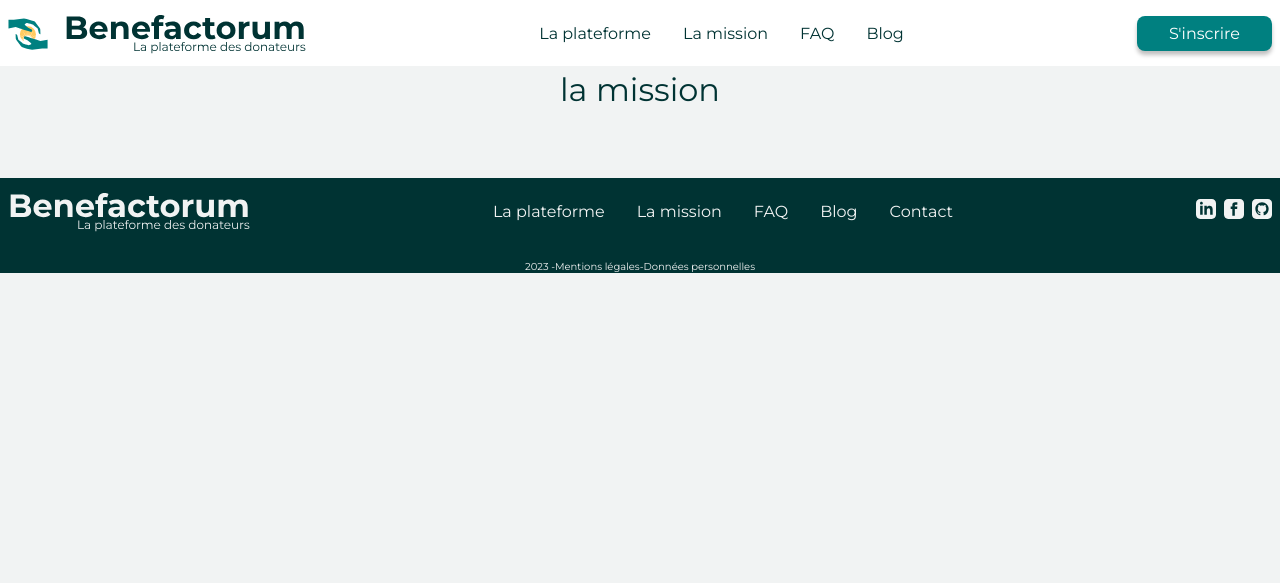
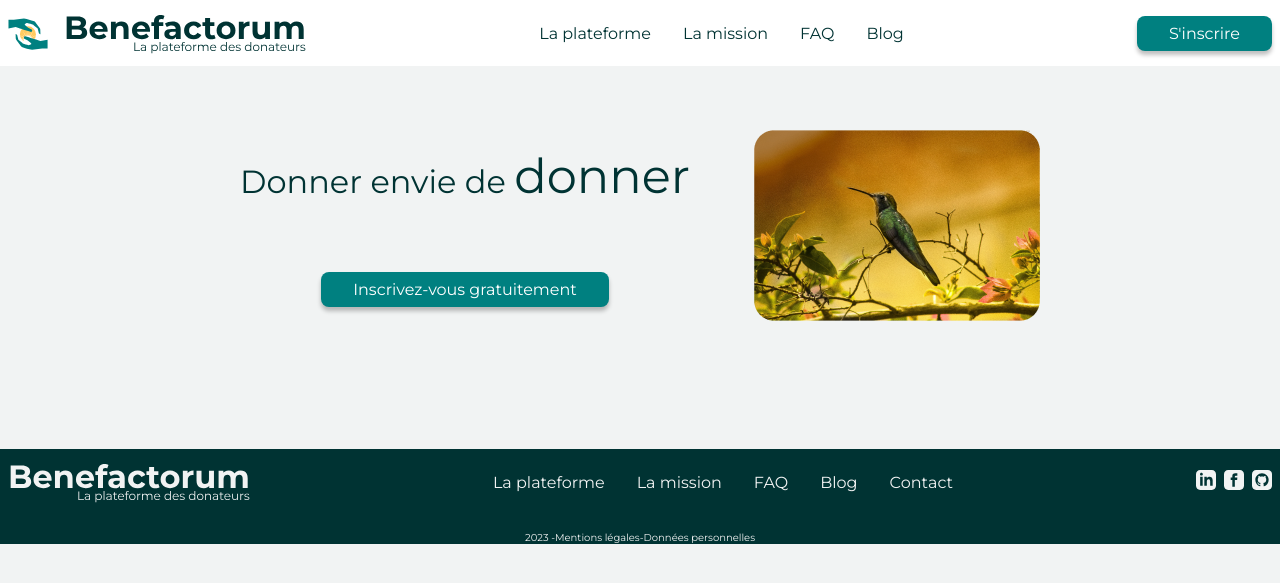
Before and after one commit to mpressen/benefactorum-docs, a Jekyll site: the page built from la-mission.html, in a window 1280 px wide. Shown: the top 583 px of the page. Built offline with Jekyll 4.4.1, drawn with Linux system fonts in a browser that asks for light colours.

Commit message:
mission: hero sectio n

```diff
--- a/la-mission.html
+++ b/la-mission.html
@@ -2,4 +2,17 @@
   title: Benefactorum | mission
 ---
 
-<h1>{{ 'la mission' | downcase }}</h1>
+<section class="hero">
+  <div class="container">
+    <div class="text-section">
+      <h1>
+        Donner envie de
+        <span class="xxxl">donner</span>
+      </h1>
+      <a href="#signup" class="button">
+        Inscrivez-vous gratuitement
+      </a>
+    </div>
+    <img src="./assets/images/hero_pics/pexels-adversy-alonso-731706 1.png" alt="colibri">
+  </div>
+</section>
```
Also changed, not shown: assets/images/hero_pics/pexels-adversy-alonso-731706 1.png (added), 2 other files.
